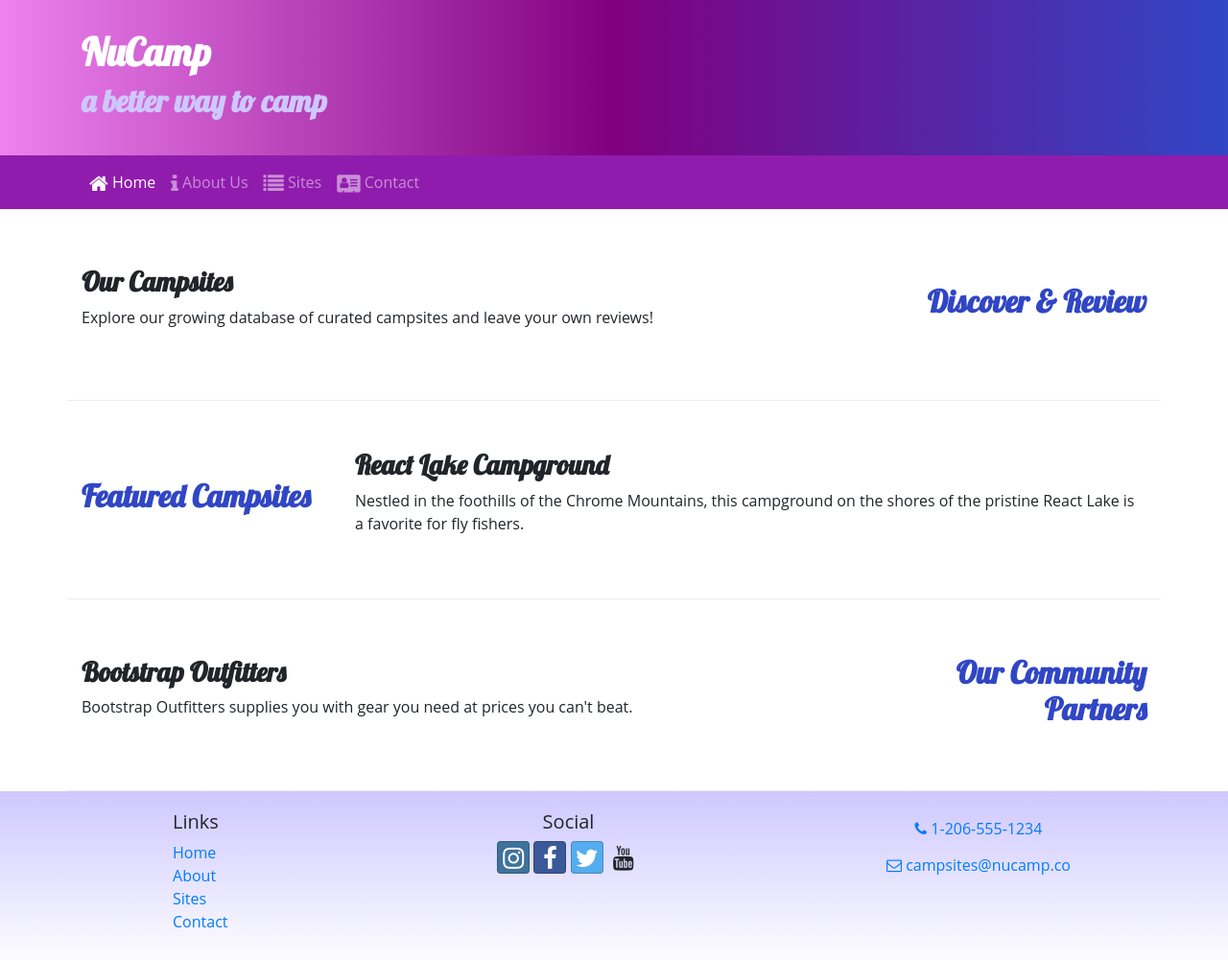
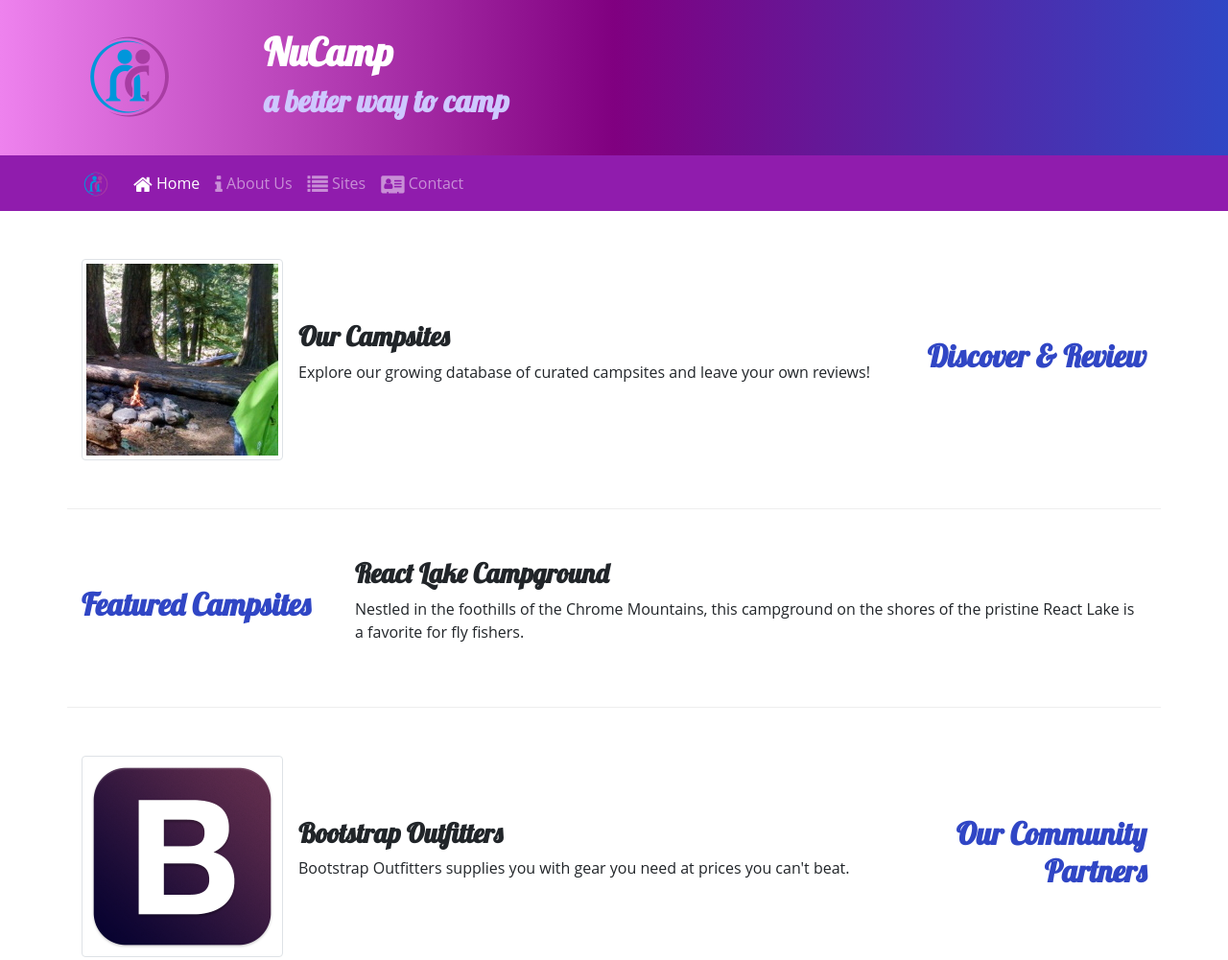
Before and after one commit to niashagrant/nucampsite, a website: page index.html in a window 1280 px wide. Shown: the top 1001 px of the page at 96% size. Drawn offline with nearby package versions, Linux system fonts and the light colour scheme.

Commit message:
add downloaded img folder and added phots to all three html pages

```diff
--- a/index.html
+++ b/index.html
@@ -37,6 +37,11 @@
     <header class="jumbotron jumbotron-fluid">
       <div class="container">
         <div class="row">
+          <div class="col-4 col-sm-3 col-md-2 align-items-center">
+            <a href="index.html"
+              ><img src="img/logo.png" class="img-fluid" alt=""
+            /></a>
+          </div>
           <div class="col">
             <h1>NuCamp</h1>
             <h2>a better way to camp</h2>
@@ -47,8 +52,11 @@
 
     <nav class="navbar navbar-expand-sm navbar-dark sticky-top">
       <div class="container">
+        <a href="#" class="navbar-brand"
+          ><img src="img/logo.png" height="30" width="30" alt=""
+        /></a>
         <button
-          class="navbar-toggler ml-auto"
+          class="navbar-toggler"
           type="button"
           data-toggle="collapse"
           data-target="#nucampNavbar"
@@ -88,12 +96,21 @@
           <h2 class="text-sm-right">Discover & Review</h2>
         </div>
         <div class="col">
+          <div class="media">
+            <img
+              class="d-flex mr-3 img-thumbnail"
+              src="img/breadcrumb-trail-thumb.jpg"
+              alt="Breadcrumb"
+            />
+            <div class="media-body align-self-center">
               <h3>Our Campsites</h3>
 
               <p class="d-none d-sm-block">
-            Explore our growing database of curated campsites and leave your own
-            reviews!
+                Explore our growing database of curated campsites and leave your
+                own reviews!
               </p>
+            </div>
+          </div>
         </div>
       </div>
 
@@ -115,11 +132,20 @@
           <h2 class="text-sm-right">Our Community Partners</h2>
         </div>
         <div class="col">
+          <div class="media">
+            <img
+              class="d-flex mr-3 img-thumbnail"
+              src="img/bootstrap-thumb.png"
+              alt="Bootstrap Outfitters"
+            />
+            <div class="media-body align-self-center">
               <h3>Bootstrap Outfitters</h3>
               <p class="d-none d-sm-block">
-            Bootstrap Outfitters supplies you with gear you need at prices you
-            can't beat.
+                Bootstrap Outfitters supplies you with gear you need at prices
+                you can't beat.
               </p>
+            </div>
+          </div>
         </div>
       </div>
     </div>
```
Also changed, not shown: aboutus.html (+9 -1 lines), contactus.html (+9 -2 lines), img/bootstrap-thumb.png (added), img/breadcrumb-trail-thumb.jpg (added), img/breadcrumb-trail.jpg (added), img/chrome-river-thumb.jpg (added), img/chrome-river.jpg (added), img/logo.png (added), img/react-lake-thumb.jpg (added), img/react-lake.jpg (added). Lines whose indentation alone changed are shown as unchanged.
